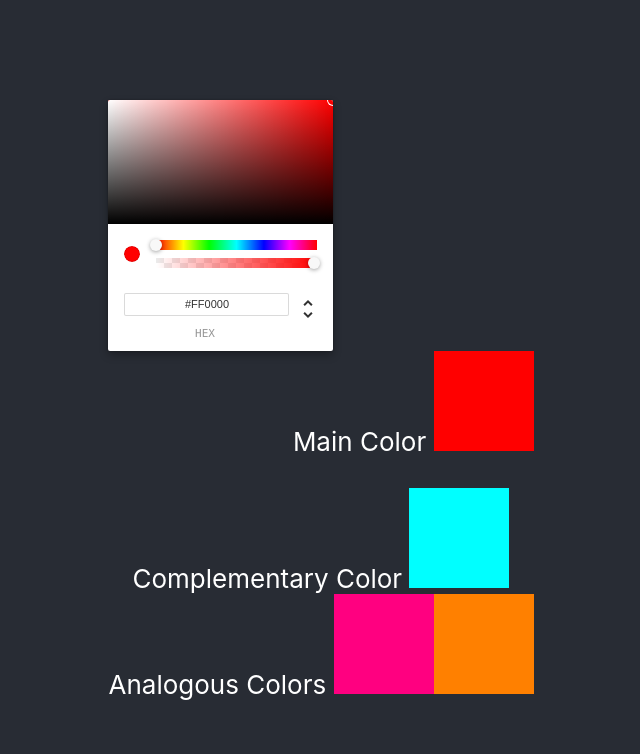
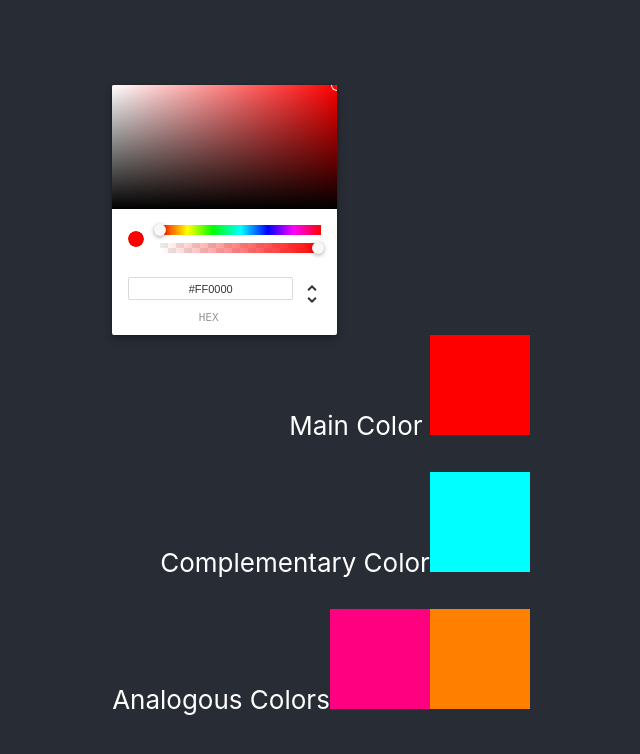
Before and after one commit to LuoKevin/color-calculator, a React (Create React App) app: page / in a window 1280 px wide. Shown: the top 754 px of the page, without its empty margins (319-959 px from the left). Built offline with nearby package versions, Linux system fonts and the light colour scheme.

Commit message:
css alignment

```diff
--- a/src/color/components/ColorApp.tsx
+++ b/src/color/components/ColorApp.tsx
@@ -6,7 +6,11 @@ import { ColorWheelProvider } from '../interfaces/ColorWheel'
 function ColorApp() {
     const [colorWheel, setColorWheel] = useState(new ColorWheelProvider("#FF0000"))
 
-    return (<div>
+    const appStyle = {
+
+    }
+
+    return (<div style={appStyle}>
         {colorPicker(colorWheel, setColorWheel)}
         {ColorViewer(colorWheel)}
     </div>)
--- a/src/color/components/ColorViewer.tsx
+++ b/src/color/components/ColorViewer.tsx
@@ -12,8 +12,9 @@ function ColorViewer(colorWheel: ColorWheel) {
         <div >
             <div style={viewerStyle}>{RowDisplay("Main Color", colorWheel.mainColor)}</div>
             <br />
-             {RowDisplay("Complementary Color", colorWheel.complementaryColor)}
-            {RowMultDisplay("Analogous Colors", colorWheel.analogousColors)}
+            <div style={viewerStyle}>{RowMultDisplay("Complementary Color", [colorWheel.complementaryColor])}</div>
+            <br />
+            <div style={viewerStyle}>{RowMultDisplay("Analogous Colors", colorWheel.analogousColors)}</div>
         </div>
     )
 }
--- a/src/color/components/RowMultDisplay.tsx
+++ b/src/color/components/RowMultDisplay.tsx
@@ -6,11 +6,14 @@ import {ColorBox} from './ColorViewer';
 function RowMultDisplay(label: string, colors: string[]) {
     const rowStyle = {
         display: 'inline-block',
-
     };
+    const displayStyle = {
+        display: 'flex',
+        justifyContent: 'flex-end',
+    }
     return (
-        <div>
-            {label}   {colors.map(color => (<div style={rowStyle}> {ColorBox(color)}</div>))}
+        <div style={rowStyle}>
+            {label}{colors.map(color => (<div style={rowStyle}> {ColorBox(color)}</div>))}
         </div>)
 }
 
```
